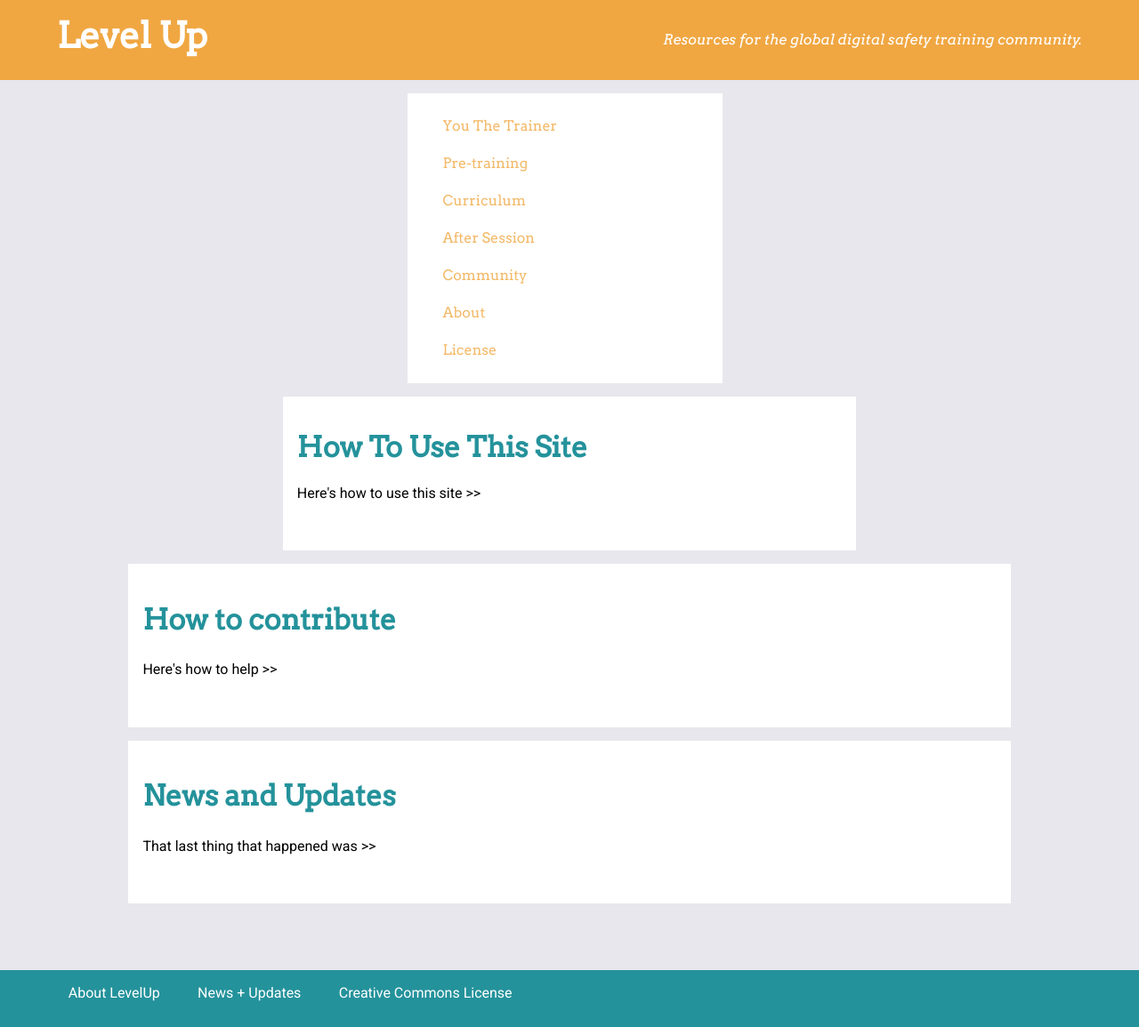
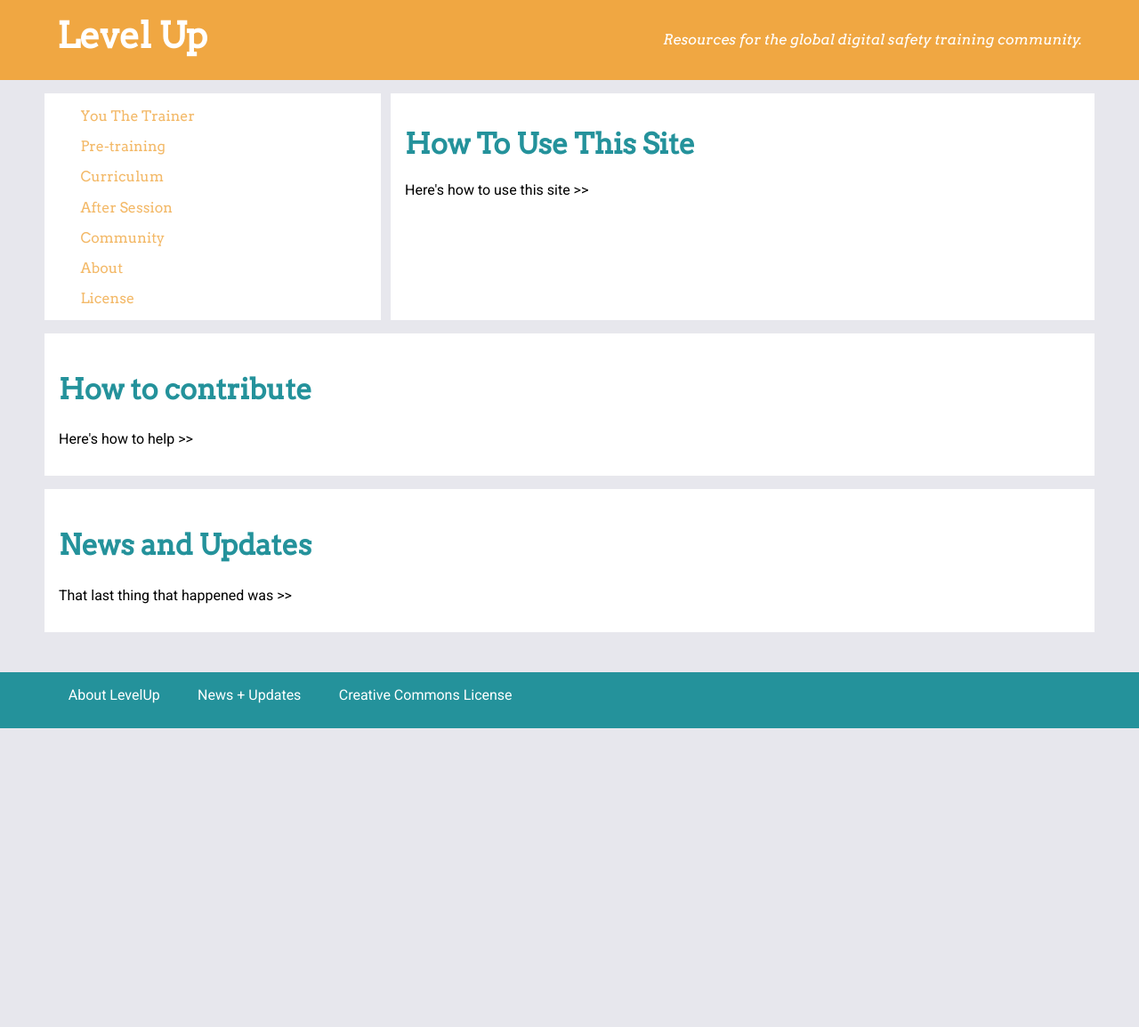
Before and after one commit to levelupcc/level-up, a Jekyll site: the page built from index.html, in a window 1280 px wide. Shown: the whole page at 89% size. Built offline with Jekyll 4.4.1, drawn with Linux system fonts in a browser that asks for light colours; after the commit the page ends 900 px from its top, so only the background shows below that.

Commit message:
Style homepage prototype

```diff
--- a/_layouts/default.html
+++ b/_layouts/default.html
@@ -7,12 +7,7 @@
 
     {% include header.html %}
 
-    <main class="main-block">
-
-    {% include navigation.html context="/" %}
-
     {{ content }}
-    </main>
 
       {% include footer.html %}
 
--- a/css/main.css
+++ b/css/main.css
@@ -1,4 +1,4 @@
-/* NOTE: THIS IS VERY ROUGH AND WILL BE HEAVILY REFACTORED AS I GO ALONG */
+/* note: THIS IS VERY ROUGH AND WILL BE HEAVILY REFACTORED AS I GO ALONG */
 @import url(https://fonts.googleapis.com/css?family=Arvo:400,400italic);
 @import url(https://fonts.googleapis.com/css?family=Roboto:400,300);
 :root, .site-header-description {
@@ -63,9 +63,20 @@
 .site-header-description {
   line-height: 1; }
 
+.main-menu ul li {
+  display: none; }
+
+.main-menu li:focus li,
+.main-menu li:hover li {
+  display: block; }
+
 .nav-block, .main-menu {
-  min-width: 30%;
-  margin-right: 11px; }
+  min-width: 32%;
+  margin-bottom: 15px; }
+
+.main-menu {
+  min-width: 20vw;
+  line-height: 1.2; }
 
 .section-block, .top-section-block {
   min-width: 100%;
@@ -73,10 +84,10 @@
   padding: 1rem; }
 
 .top-section-block {
-  min-width: 65%; }
+  min-width: 67%;
+  margin-left: 11px; }
 
 .main-block {
-  min-height: 70vh;
   padding: 15px 50px 30px;
   display: -webkit-box;
   display: -webkit-flex;
@@ -117,6 +128,9 @@
 .main-menu {
   color: #F3B968; }
 
+.main-menu ul {
+  background-color: #65B2B9; }
+
 .main-menu ul a {
   color: #ffffff; }
 
@@ -124,27 +138,6 @@
 .main-menu ul a:hover {
   background-color: #ffffff;
   color: #24929B; }
-
-.main-menu ul li {
-  position: absolute;
-  height: 1px;
-  width: 1px;
-  clip: rect(1px 1px 1px 1px);
-  clip: rect(1px, 1px, 1px, 1px);
-  clip-path: polygon(1px 1px, 1px 1px, 1px 1px, 1px 1px);
-  -webkit-clip-path: polygon(1px 1px, 1px 1px, 1px 1px, 1px 1px);
-  overflow: hidden;
-  background-color: #65B2B9; }
-
-.main-menu li:focus li,
-.main-menu li:hover li {
-  position: relative;
-  width: auto;
-  height: auto;
-  clip: auto;
-  -webkit-clip-path: none;
-          clip-path: none;
-  overflow: visible; }
 
 .section-block, .top-section-block {
   background-color: #ffffff; }
--- a/index.html
+++ b/index.html
@@ -3,6 +3,9 @@
 title: Home
 ---
 <main class="main-block">
+  <nav class="nav-block">
+      {% include navigation.html context="/" %}
+  </nav>
 
   <section class="top-section-block">
     <h1>How To Use This Site</h1>
```
Also changed, not shown: _sass/_base.scss (+20 -24 lines), gulpfile.js (+10 -0 lines).
